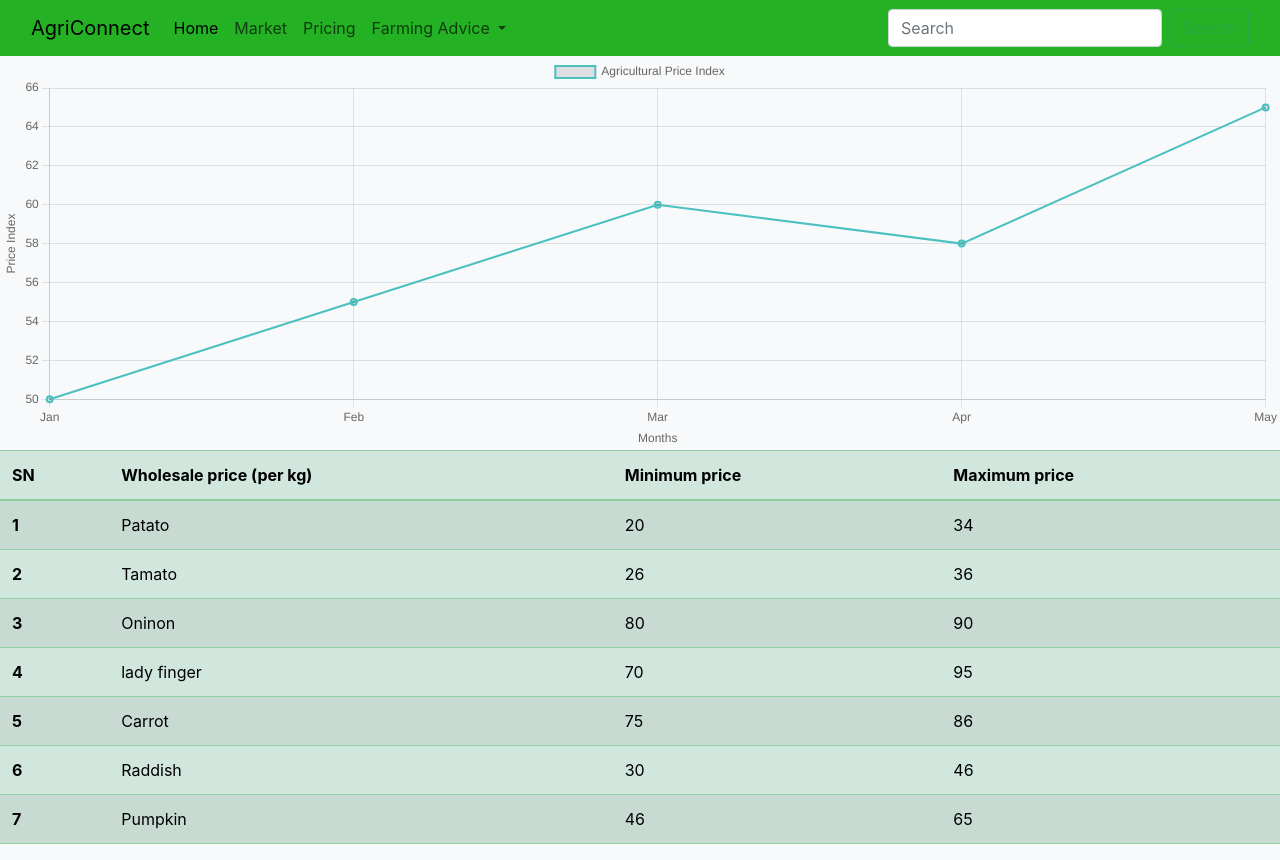
After one commit to prabesh-raj-pant/AgriConnect, a Django app: page /pricing in a window 1280 px wide. The commit adds this page. Run offline with Django 5.2, Linux system fonts and the light colour scheme; some libraries are stand-ins or nearby versions.

Commit message:
update of pricing page

```diff
--- a/Agriconnect/urls.py
+++ b/Agriconnect/urls.py
@@ -1,10 +1,12 @@
 
 from django.contrib import admin
 from django.urls import path
-from .views import index
+from .views import index,pricing
 
 urlpatterns = [
     path('',index),
+    path('index',index),
+    path('pricing',pricing),
     path('admin/', admin.site.urls),
 
 ]
--- a/Agriconnect/views.py
+++ b/Agriconnect/views.py
@@ -3,3 +3,5 @@ from django.shortcuts import render, HttpResponse
 # Create your views here.
 def index(request):
     return render(request,'index.html')
+def pricing(request):
+    return render(request,'pricing.html')
--- a/templates/index.html
+++ b/templates/index.html
@@ -43,12 +43,12 @@
           <div class="collapse navbar-collapse" id="navbarSupportedContent">
             <ul class="navbar-nav me-auto mb-2 mb-lg-0">
               <li class="nav-item">
-                <a class="nav-link active" aria-current="page" href="#">Home</a>
+                <a class="nav-link active" aria-current="page" href="">Home</a>
               </li>
               <li class="nav-item">
                 <a class="nav-link" href="#">Market</a>
               </li><li class="nav-item">
-                <a class="nav-link" href="#">Pricing</a>
+                <a class="nav-link" href="pricing">Pricing</a>
               </li>
               <li class="nav-item dropdown">
                 <a class="nav-link dropdown-toggle" href="#" role="button" data-bs-toggle="dropdown" aria-expanded="false">
--- /dev/null
+++ b/templates/pricing.html
@@ -0,0 +1,165 @@
+<!DOCTYPE html>
+<html lang="en">
+
+<head>
+  <meta charset="utf-8" />
+  <meta name="viewport" content="width=device-width, initial-scale=1" />
+  <title></title>
+  <link href="https://cdn.jsdelivr.net/npm/bootstrap@5.3.2/dist/css/bootstrap.min.css" rel="stylesheet"
+    integrity="sha384-T3c6CoIi6uLrA9TneNEoa7RxnatzjcDSCmG1MXxSR1GAsXEV/Dwwykc2MPK8M2HN" crossorigin="anonymous" />
+  <link rel="stylesheet" href="https://stackpath.bootstrapcdn.com/bootstrap/4.5.2/css/bootstrap.min.css">
+  <style>
+    /* Add additional custom styles here */
+    body {
+      background-color: #f8f9fa;
+    }
+  </style>
+</head>
+
+<body>
+  <nav class="navbar navbar-expand-lg" style="background-color: rgb(36, 177, 36)">
+    <div class="container-fluid">
+      <a class="navbar-brand" href="#">AgriConnect</a>
+      <button class="navbar-toggler" type="button" data-bs-toggle="collapse" data-bs-target="#navbarSupportedContent"
+        aria-controls="navbarSupportedContent" aria-expanded="false" aria-label="Toggle navigation">
+        <span class="navbar-toggler-icon"></span>
+      </button>
+      <div class="collapse navbar-collapse" id="navbarSupportedContent">
+        <ul class="navbar-nav me-auto mb-2 mb-lg-0">
+          <li class="nav-item">
+            <a class="nav-link active" aria-current="page" href="index">Home</a>
+          </li>
+          <li class="nav-item">
+            <a class="nav-link" href="#">Market</a>
+          </li>
+          <li class="nav-item">
+            <a class="nav-link" href="pricing">Pricing</a>
+          </li>
+          <li class="nav-item dropdown">
+            <a class="nav-link dropdown-toggle" href="#" role="button" data-bs-toggle="dropdown" aria-expanded="false">
+              Farming Advice
+            </a>
+            <ul class="dropdown-menu">
+              <li><a class="dropdown-item" href="#">fertilizer calculator</a></li>
+              <li><a class="dropdown-item" href="#">modern farming technique</a></li>
+              <li><a class="dropdown-item" href="#">financial Schemes</a></li>
+            </ul>
+          </li>
+
+        </ul>
+        <form class="d-flex" role="search">
+          <input class="form-control me-2" type="search" placeholder="Search" aria-label="Search">
+          <button class="btn btn-outline-success" type="submit">Search</button>
+        </form>
+      </div>
+    </div>
+  </nav>
+  <section>
+    <div>
+      <canvas id="myChart" width="0" height="0" ></canvas>
+      <table class="table table-success table-striped">
+        <thead>
+          <tr>
+            <th scope="col">SN</th>
+            <th scope="col">Wholesale price (per kg)</th>
+            <th scope="col">Minimum price</th>
+            <th scope="col">Maximum price</th>
+          </tr>
+        </thead>
+        <tbody>
+          <tr>
+            <th scope="row">1</th>
+            <td>Patato</td>
+            <td>20</td>
+            <td>34</td>
+          </tr>
+          <tr>
+            <th scope="row">2</th>
+            <td>Tamato</td>
+            <td>26</td>
+            <td>36</td>
+          </tr>
+          <tr>
+            <th scope="row">3</th>
+            <td>Oninon</td>
+            <td>80</td>
+            <td>90</td>
+          </tr>
+          <tr>
+            <th scope="row">4</th>
+            <td>lady finger</td>
+            <td>70</td>
+            <td>95</td>
+          </tr>
+          <tr>
+            <th scope="row">5</th>
+            <td>Carrot</td>
+            <td>75</td>
+            <td>86</td>
+          </tr>
+          <tr>
+            <th scope="row">6</th>
+            <td>Raddish</td>
+            <td>30</td>
+            <td>46</td>
+          </tr>
+          <tr>
+            <th scope="row">7</th>
+            <td>Pumpkin</td>
+            <td>46</td>
+            <td>65</td>
+          </tr>
+        </tbody>
+      </table>
+    </div>
+  </section>
+  <script src="https://cdn.jsdelivr.net/npm/bootstrap@5.3.2/dist/js/bootstrap.bundle.min.js"
+    integrity="sha384-C6RzsynM9kWDrMNeT87bh95OGNyZPhcTNXj1NW7RuBCsyN/o0jlpcV8Qyq46cDfL"
+    crossorigin="anonymous"></script>
+  <script src="https://code.jquery.com/jquery-3.5.1.slim.min.js"></script>
+  <script src="https://cdn.jsdelivr.net/npm/@popperjs/core@2.9.3/dist/umd/popper.min.js"></script>
+  <script src="https://stackpath.bootstrapcdn.com/bootstrap/4.5.2/js/bootstrap.min.js"></script>
+<script src="https://cdn.jsdelivr.net/npm/chart.js"></script>
+
+<script>
+  const agriculturalData = {
+      labels: ['Jan', 'Feb', 'Mar', 'Apr', 'May'],
+      datasets: [
+          {
+              label: 'Agricultural Price Index',
+              data: [50, 55, 60, 58, 65],
+              borderColor: 'rgba(75, 192, 192, 1)',
+              borderWidth: 2,
+              fill: false,
+          }
+      ]
+  };
+
+  // Get the canvas element and initialize the chart
+  const ctx = document.getElementById('myChart').getContext('2d');
+  const myChart = new Chart(ctx, {
+      type: 'line',
+      data: agriculturalData,
+      options: {
+          scales: {
+              x: {
+                  type: 'category', // Use category scale for the x-axis
+                  title: {
+                      display: true,
+                      text: 'Months'
+                  }
+              },
+              y: {
+                  title: {
+                      display: true,
+                      text: 'Price Index'
+                  }
+              }
+          }
+      }
+  });
+  </script>
+
+</body>
+
+</html>
```
